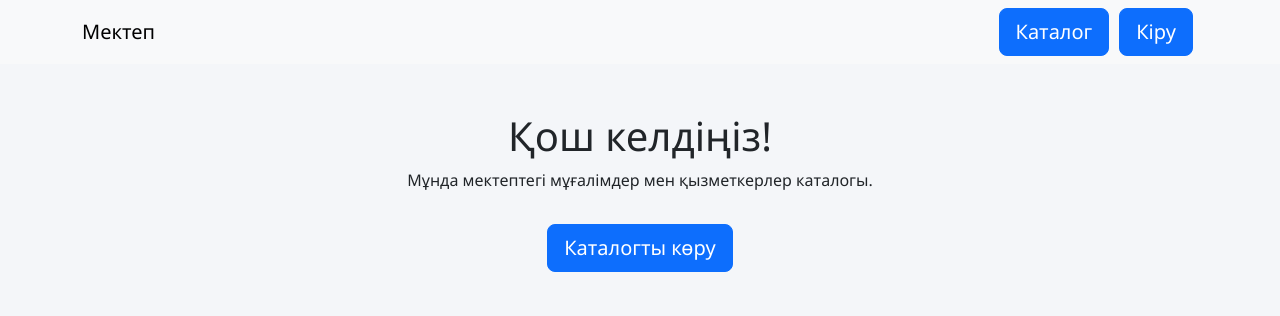
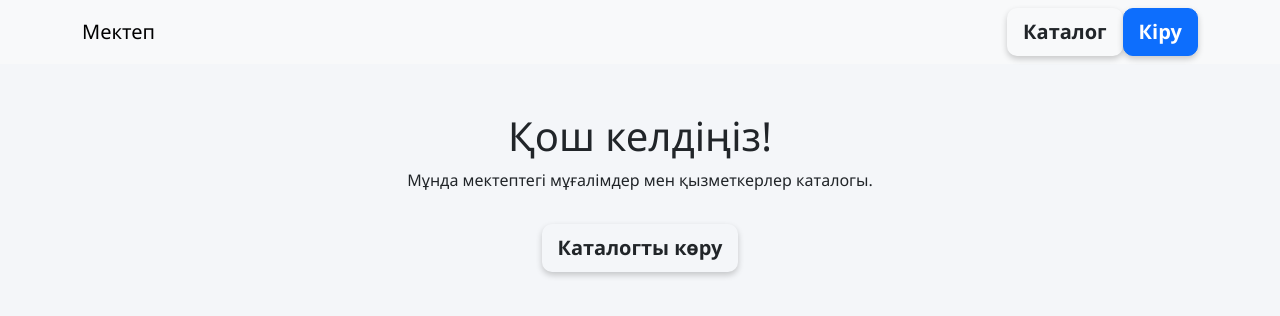
Before and after one commit to bekasyl00/mektep, a Flask app: page / in a window 1280 px wide. Shown: the top 316 px of the page. Run offline with Flask 3, Linux system fonts and the light colour scheme; some libraries are stand-ins or nearby versions.

Commit message:
ТШТЕР

```diff
--- a/static/css/style.css
+++ b/static/css/style.css
@@ -13,53 +13,50 @@ body {
     display: flex;
     flex-direction: column;
     align-items: center;
-    padding: 20px;
-    transition: transform 0.2s ease;
+    padding: 15px;
+    transition: transform 0.2s ease, box-shadow 0.2s ease;
+    position: relative;
 }
 
 .teacher-card:hover {
     transform: translateY(-5px);
+    box-shadow: 0 8px 16px rgba(0,0,0,0.2);
 }
 
 /* Фото учителя */
 .teacher-card img {
-    width: 180px;
-    height: 180px;
+    width: 100%;
+    height: 220px;
     object-fit: cover;
-    border-radius: 50%;
-    border: 3px solid #007bff;
-    margin-bottom: 15px;
+    border-radius: 12px 12px 0 0;
 }
 
 /* Информация */
+.teacher-info {
+    padding: 15px;
+    text-align: center;
+}
+
 .teacher-info h5 {
     font-size: 20px;
     margin: 5px 0;
-    text-align: center;
     color: #333;
 }
 
 .teacher-info p {
     font-size: 14px;
-    text-align: center;
+    margin: 2px 0;
     color: #555;
-    margin-bottom: 5px;
 }
 
 /* Кнопки админа */
 .teacher-actions {
     display: flex;
+    justify-content: center;
     gap: 10px;
     margin-top: 10px;
 }
-.teacher-actions .btn {
-    font-size: 12px;
-    padding: 5px 10px;
-}
-a{
-    text-decoration: none;
-}
-/* Общие стили для кнопок */
+
 /* Общие кнопки */
 .btn-custom {
     font-weight: bold;
@@ -80,101 +77,19 @@ a{
     padding: 8px 12px;
 }
 
-/* Карточки учителей */
-.card-teacher {
-    border-radius: 12px;
-    overflow: hidden;
-    box-shadow: 0 4px 8px rgba(0,0,0,0.1);
-    transition: transform 0.2s;
-}
-
-.card-teacher:hover {
-    transform: translateY(-3px);
-}
-
-.card-teacher img {
-    object-fit: cover;
-    height: 220px;
-    width: 100%;
-}
-
-.card-body-teacher {
-    padding: 15px;
-}
-
 /* Адаптивность */
 @media (max-width: 576px) {
+    #search-form {
+        flex-direction: column;
+    }
     #search-form input[type="text"] {
+        margin-bottom: 10px;
         width: 100%;
-        margin-bottom: 10px;
     }
     .navbar-nav {
         text-align: center;
     }
-}
-/* Навигация */
-.navbar-nav .btn {
-    margin-left: 5px;
-    margin-right: 5px;
-}
-
-/* Карточка учителя */
-.teacher-card {
-    border-radius: 12px;
-    overflow: hidden;
-    box-shadow: 0 4px 8px rgba(0,0,0,0.1);
-    transition: transform 0.2s, box-shadow 0.2s;
-    position: relative;
-    background: #fff;
-}
-
-.teacher-card:hover {
-    transform: translateY(-3px);
-    box-shadow: 0 8px 16px rgba(0,0,0,0.2);
-}
-
-.teacher-card img {
-    width: 100%;
-    height: 220px;
-    object-fit: cover;
-}
-
-.teacher-info {
-    padding: 15px;
-}
-
-.teacher-info h5 {
-    margin-bottom: 8px;
-}
-
-.teacher-actions {
-    display: flex;
-    justify-content: center;
-    gap: 8px;
-    padding: 10px 0 15px 0;
-}
-
-.teacher-actions a {
-    font-size: 0.85rem;
-}
-
-/* Поиск */
-#search-form input[type="text"] {
-    border-radius: 10px;
-    padding: 8px 12px;
-    margin-right: 5px;
-}
-
-/* Адаптивность */
-@media (max-width: 576px) {
     .teacher-card {
         margin-bottom: 15px;
     }
-    #search-form {
-        flex-direction: column;
-    }
-    #search-form input[type="text"] {
-        margin-right: 0;
-        margin-bottom: 10px;
-    }
 }
--- a/templates/index.html
+++ b/templates/index.html
@@ -17,18 +17,18 @@
         <div class="collapse navbar-collapse" id="navbarNav">
             <ul class="navbar-nav ms-auto">
                 <li class="nav-item">
-                    <a class="btn btn-primary btn-lg" href="{{ url_for('catalog') }}">Каталог</a>
+                    <a class="btn btn-custom btn-lg" href="{{ url_for('catalog') }}">Каталог</a>
                 </li>
                 {% if session.admin %}
                 <li class="nav-item">
-                    <a class="btn btn-success btn-lg" href="{{ url_for('add_teacher') }}">Қосу</a>
+                    <a class="btn btn-custom btn-lg btn-success" href="{{ url_for('add_teacher') }}">Қосу</a>
                 </li>
                 <li class="nav-item">
-                    <a class="btn btn-danger btn-lg" href="{{ url_for('logout') }}">Шығу</a>
+                    <a class="btn btn-custom btn-lg btn-danger" href="{{ url_for('logout') }}">Шығу</a>
                 </li>
                 {% else %}
                 <li class="nav-item">
-                    <a class="btn btn-primary btn-lg" href="{{ url_for('login') }}">Кіру</a>
+                    <a class="btn btn-custom btn-lg btn-primary" href="{{ url_for('login') }}">Кіру</a>
                 </li>
                 {% endif %}
             </ul>
@@ -39,7 +39,7 @@
 <div class="container mt-5 text-center">
     <h1>Қош келдіңіз!</h1>
     <p>Мұнда мектептегі мұғалімдер мен қызметкерлер каталогы.</p>
-    <a href="{{ url_for('catalog') }}" class="btn btn-primary btn-lg mt-3">Каталогты көру</a>
+    <a href="{{ url_for('catalog') }}" class="btn btn-custom btn-lg mt-3">Каталогты көру</a>
 </div>
 
 <script src="{{ url_for('static', filename='js/bootstrap.bundle.min.js') }}"></script>
```
